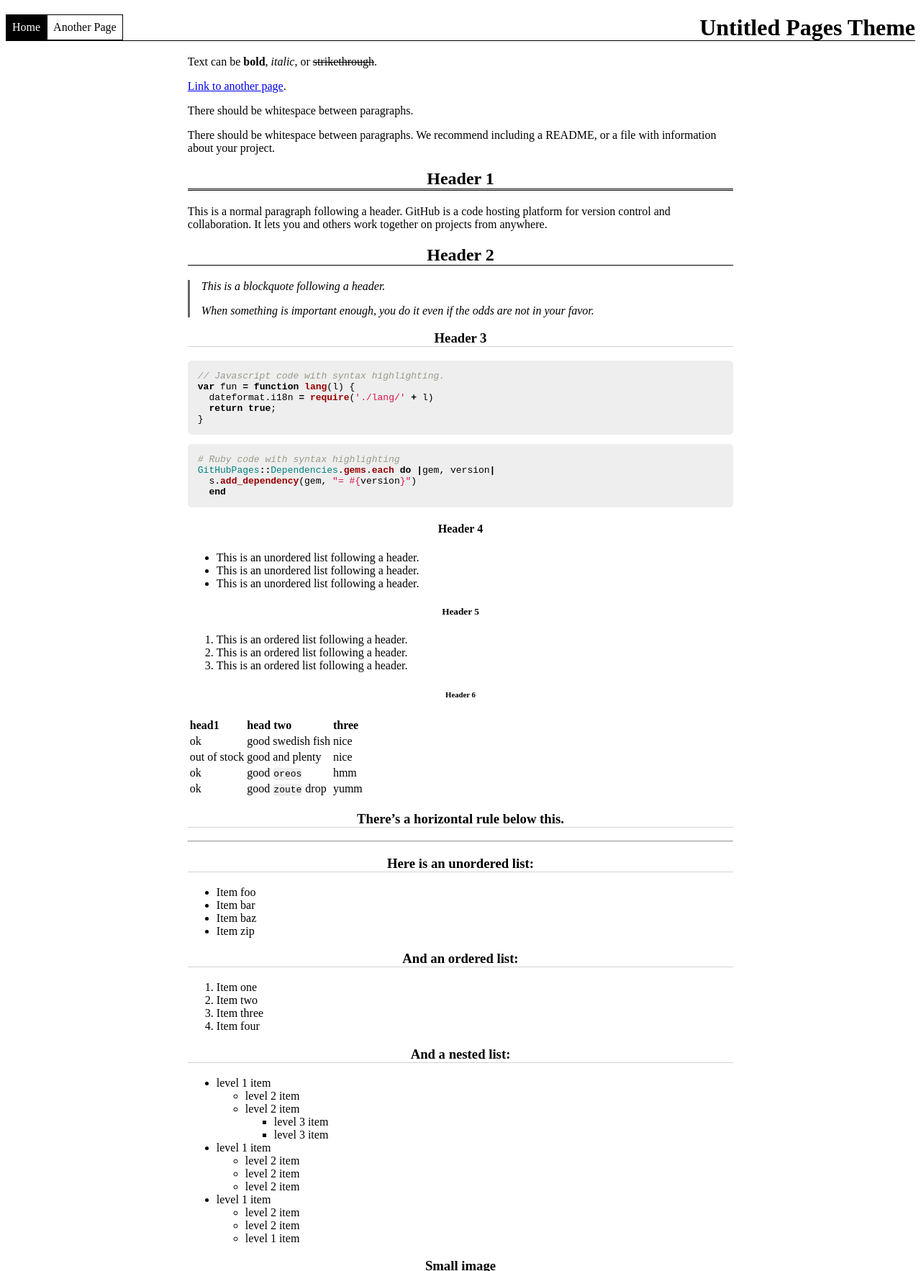
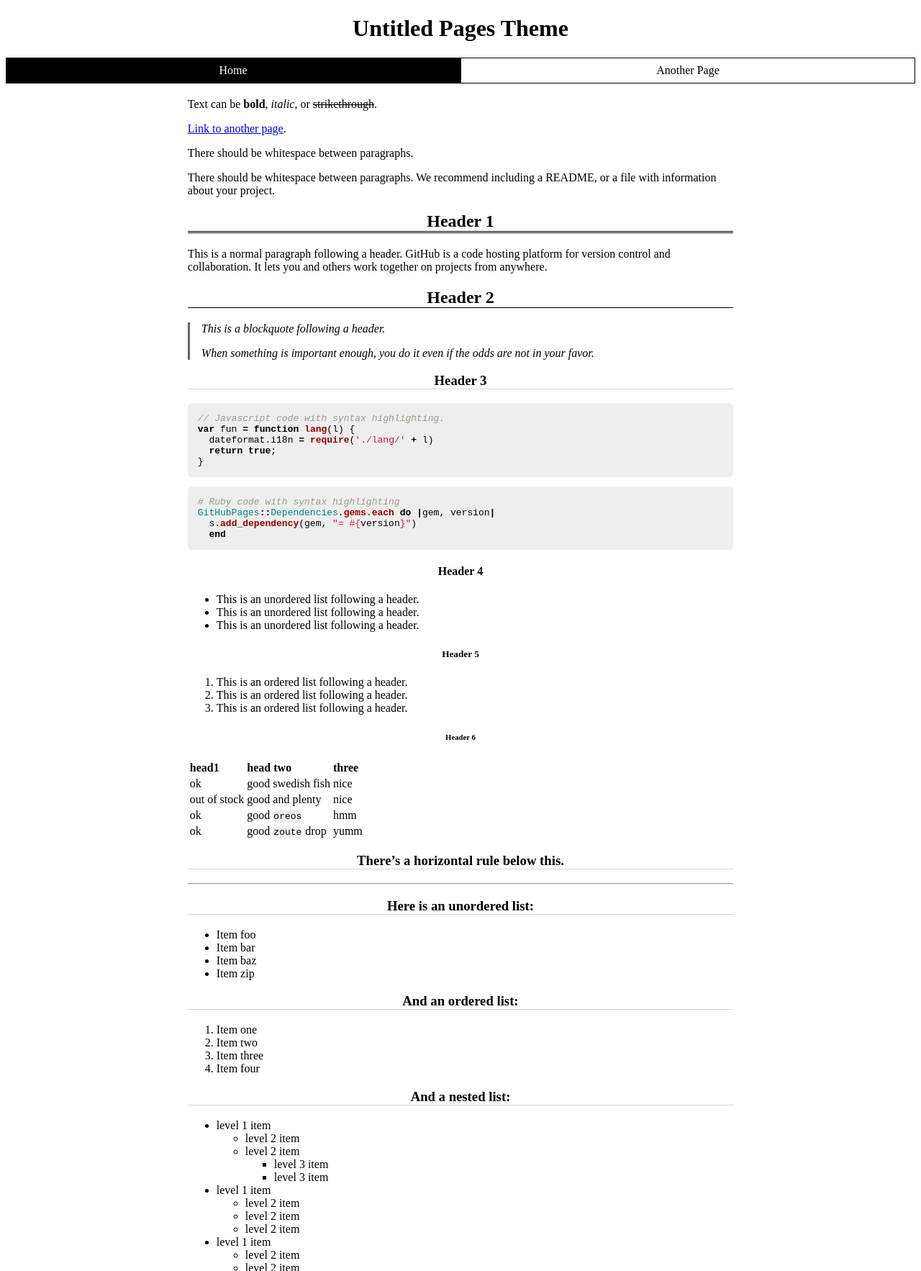
Before and after one commit to swashdev/untitled-pages-theme, a Jekyll site: the page built from index.md, in a window 1280 px wide, cut to the strip 0-1766 px from the top of the page. Shown: the whole strip at 72% size. Built offline with Jekyll 4.4.1, drawn with Linux system fonts in a browser that asks for light colours.

Commit message:
move site title to top of page.
The header has been moved to the top of the page, and the navbar has
been reconfigured to be more efficient and to take up the full width of
the page, so as to create a more visually balanced site layout.

```diff
--- a/_includes/header.html
+++ b/_includes/header.html
@@ -1,5 +1,4 @@
 <header>
-
-	<div class = "column">{% for item in site.data.navigation %}<a href = "{{ item.link }}" {% if page.url == item.link %}class = "current"{% endif %}>{{ item.name }}</a>{% endfor %}</div><div class = "column"><strong>{{ site.title }}</strong></div>
+	{% for item in site.data.navigation %}<a href = "{{ item.link }}" {% if page.url == item.link %}class = "current"{% endif %}>{{ item.name }}</a>{% endfor %}
 
 </header>
--- a/_layouts/default.html
+++ b/_layouts/default.html
@@ -9,6 +9,9 @@
 	</head>
 
 	<body>
+
+		<h1 id = "top">{{ site.title }}</h1>
+
 		{% include header.html %}
 
 		<section>
--- a/assets/css/style.css
+++ b/assets/css/style.css
@@ -40,26 +40,21 @@ h4, h5, h6
 	text-align: center;
 }
 
+/* the site title */
+h1#top
+{
+	font-size: 2em;
+	border-style: none;
+}
+
 /* the page header */
 header
 {
-	display: block;
+	display: table;
+	table-layout: fixed;
 	width: 100%;
-	margin: 0;
+	margin-bottom: 20px;
 	padding: 0;
-}
-
-header .column
-{
-	float: left;
-	width: 50%;
-	margin: 0 0 20px;
-	padding: 0;
-	height: 2.25em;
-	/* put a line under the header */
-	border-style: solid;
-	border-color: black;
-	border-width: 0 0 1px 0;
 }
 
 /* the category links in the page header */
@@ -68,23 +63,13 @@ header a
 	color: black;
 	background-color: white;
 	text-decoration: none;
-	text-align: left;
-	vertical-align: center;
+	text-align: center;
 	padding: 0.5em;
-	display: inline-block;
+	display: table-cell;
 	margin: 0;
 	border-style: solid;
 	border-color: black;
 	border-width: 1px;
-}
-
-/* the site title in the page header */
-header strong
-{
-	font-size: 2em;
-	text-align: right;
-	width: 100%;
-	display: block;
 }
 
 /* the category link inverts if hovered or if it is the current category */
```
